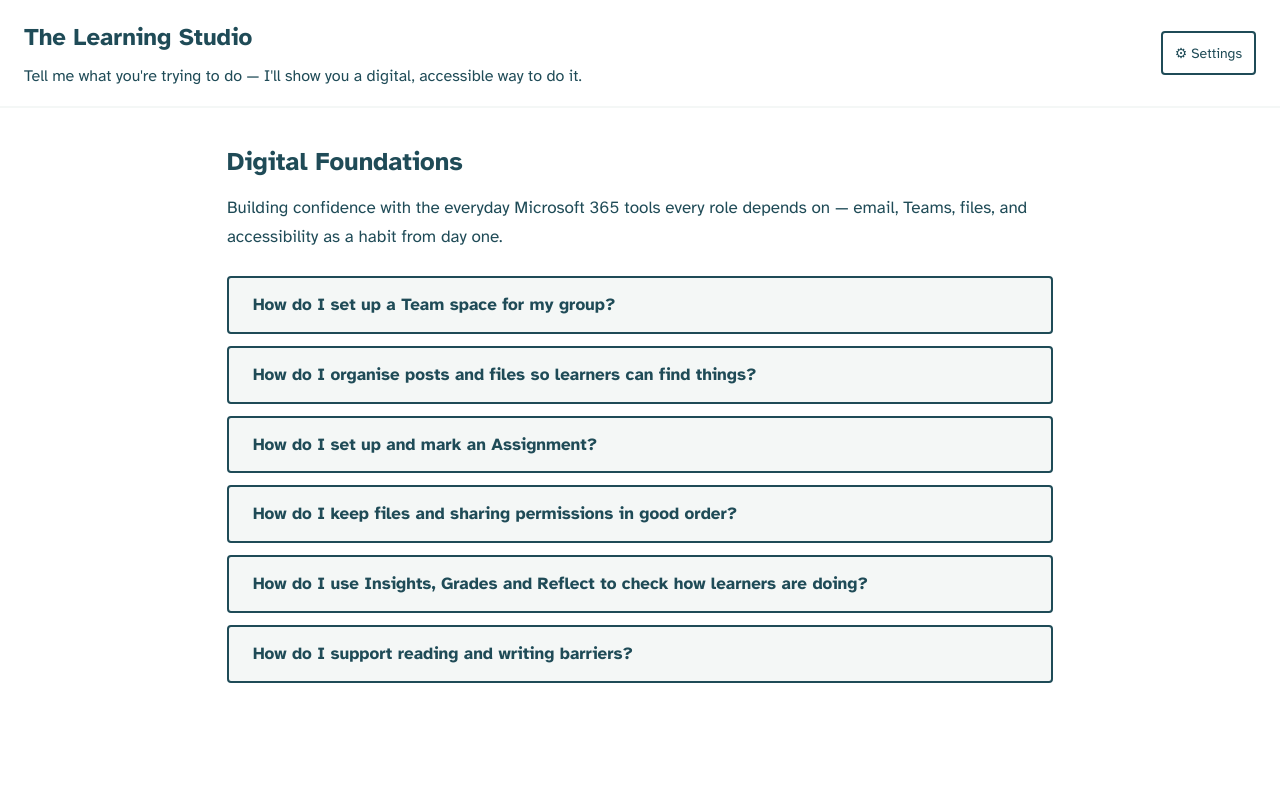
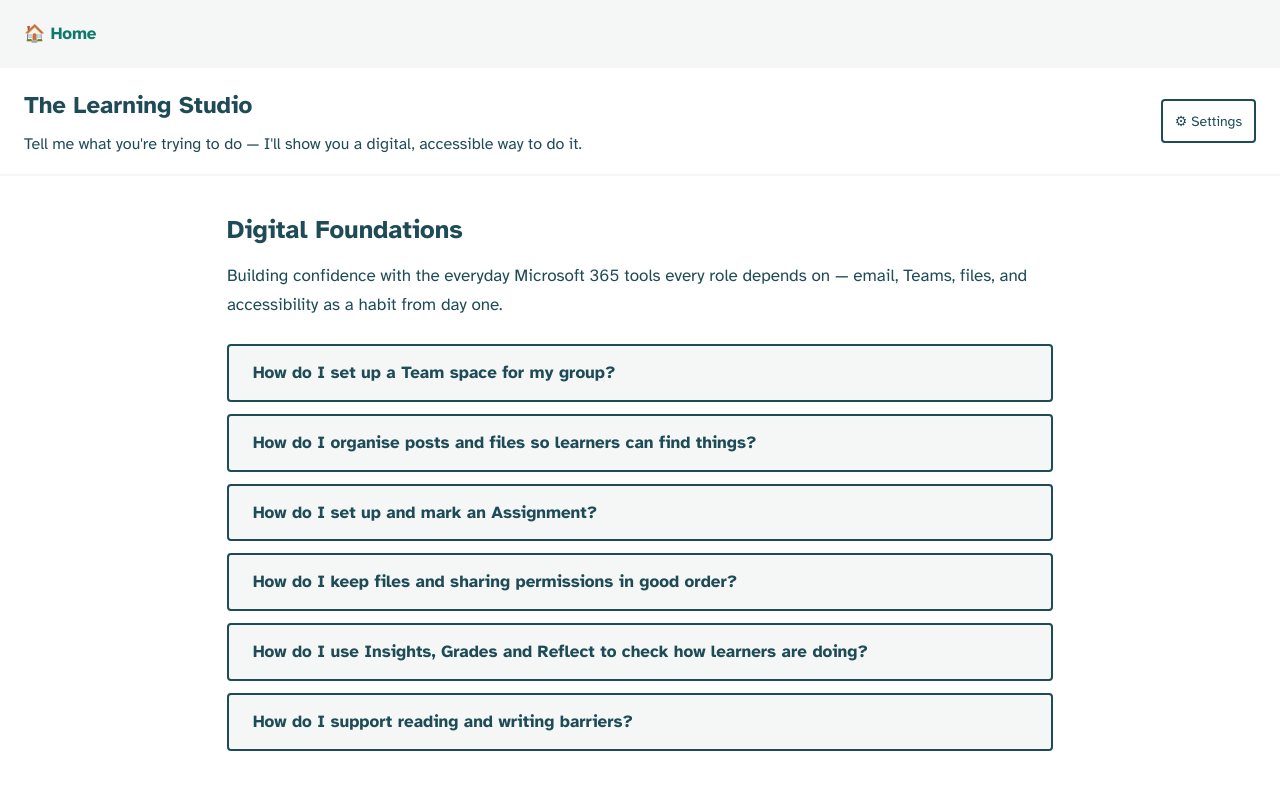
Before and after one commit to build-new-habits/The-Learning-Studio, a website: page digital-foundations.html in a window 1280 px wide. Drawn offline with Linux system fonts and the light colour scheme.

Commit message:
Update digital-foundations.html

```diff
--- a/digital-foundations.html
+++ b/digital-foundations.html
@@ -24,6 +24,10 @@
 <body>
 
 <a class="skip-link" href="#main-content">Skip to main content</a>
+
+<nav class="page-nav" aria-label="Page navigation">
+  <a href="index.html">🏠 Home</a>
+</nav>
 
 <header class="site-header">
   <div>
```
